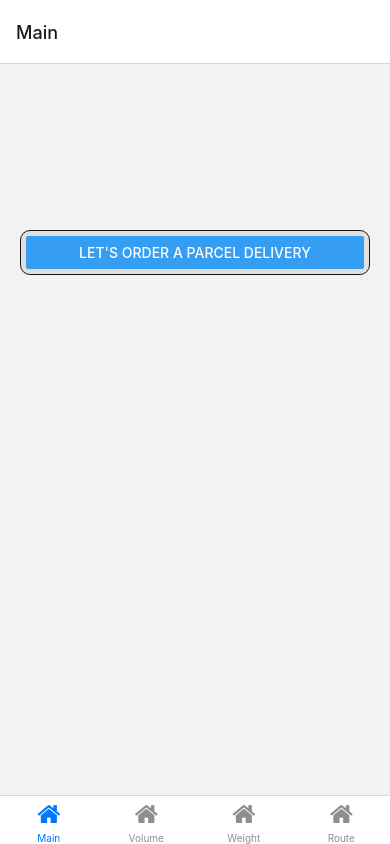
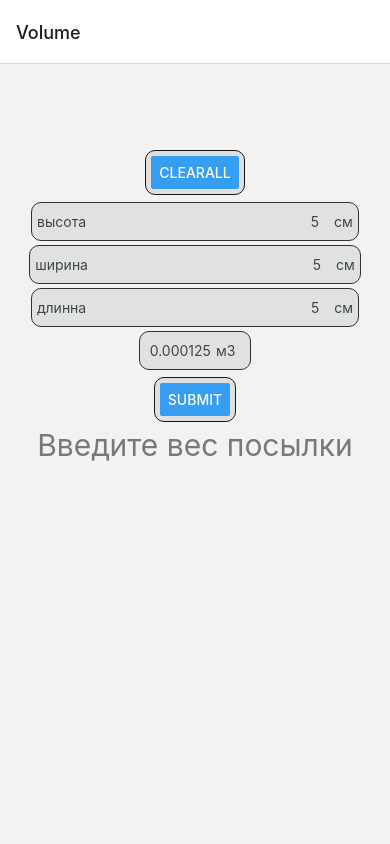
Before and after one commit to AndriyPerets/NovaPoshtaApp, a React Native app: screen / in a window 390 px wide. Built offline with nearby package versions, Linux system fonts and the light colour scheme.

Commit message:
change bottom navigation to stack navigation

```diff
--- a/navigation/MainNavigator.tsx
+++ b/navigation/MainNavigator.tsx
@@ -1,37 +1,20 @@
 import {NavigationContainer} from "@react-navigation/native";
-import {createBottomTabNavigator} from "@react-navigation/bottom-tabs";
-import {FontAwesome} from "@expo/vector-icons";
-import MainScreen from "../screens/MainScreen";
 import VolumeScreen from "../screens/VolumeScreen";
 import WeightScreen from "../screens/WeightScreen";
 import RouteScreen from "../screens/RouteScreen";
+import {createStackNavigator} from "@react-navigation/stack";
+import ResultScreen from "../screens/ResultScreen";
 
 
 export default function Navigation() {
   return (
     <NavigationContainer>
-      <BottomTabNavigator/>
+      <MainStackNavigator/>
     </NavigationContainer>
   )
 }
 
-// const Stack = createStackNavigator();
-//
-//
-// function RootNavigator(){
-//     return(
-//         <Stack.Navigator>
-//             <Stack.Screen
-//                 name="MainScreen"
-//                 component={BottomTabNavigator}
-//                 options={{ headerShown: false}}
-//             />
-//         </Stack.Navigator>
-//     )
-// }
-
-
-export type BottomTabParamList = {
+export type MainStackParamList = {
   Main: undefined;
   Volume: undefined;
   Weight: {
@@ -45,74 +28,32 @@ export type BottomTabParamList = {
     cargoType: string;
     placesAmount: number;
   };
-  Result: undefined;
+  Result: {
+    result: string;
+  };
 };
 
-const BottomTab = createBottomTabNavigator<BottomTabParamList>();
+const MainStack = createStackNavigator<MainStackParamList>();
 
-function BottomTabNavigator() {
+function MainStackNavigator() {
   return (
-    <BottomTab.Navigator initialRouteName="Main">
-      <BottomTab.Screen
-        name="Main"
-        component={MainScreen}
-        options={{
-          tabBarIcon: ({color, size}) =>
-            <FontAwesome
-              name="home"
-              size={size}
-              color={color}
-            />
-        }}
-      />
-      <BottomTab.Screen
+    <MainStack.Navigator initialRouteName="Main">
+      <MainStack.Screen
         name="Volume"
         component={VolumeScreen}
-        options={{
-          tabBarIcon: ({color, size}) =>
-            <FontAwesome
-              name="home"
-              size={size}
-              color={color}
-            />
-        }}
       />
-      <BottomTab.Screen
+      <MainStack.Screen
         name="Weight"
         component={WeightScreen}
-        options={{
-          tabBarIcon: ({color, size}) =>
-            <FontAwesome
-              name="home"
-              size={size}
-              color={color}
-            />
-        }}
       />
-      <BottomTab.Screen
+      <MainStack.Screen
         name="Route"
         component={RouteScreen}
-        options={{
-          tabBarIcon: ({color, size}) =>
-            <FontAwesome
-              name="home"
-              size={size}
-              color={color}
-            />
-        }}
       />
-      {/*<BottomTab.Screen*/}
-      {/*    name="Result"*/}
-      {/*    component={ResultScreen}*/}
-      {/*    options={{*/}
-      {/*        tabBarIcon:({color, size})=>*/}
-      {/*            <FontAwesome*/}
-      {/*                name="home"*/}
-      {/*                size={size}*/}
-      {/*                color={color}*/}
-      {/*            />*/}
-      {/*    }}*/}
-      {/*/>*/}
-    </BottomTab.Navigator>
+      <MainStack.Screen
+          name="Result"
+          component={ResultScreen}
+      />
+    </MainStack.Navigator>
   )
 }
--- a/package.json
+++ b/package.json
@@ -22,6 +22,7 @@
     "react-dom": "18.2.0",
     "react-native": "0.71.3",
     "react-native-maps": "^1.4.0",
+    "react-native-paper": "^5.4.1",
     "react-native-web": "~0.18.10",
     "react-query": "^3.39.3"
   },
--- a/screens/MainScreen.tsx
+++ /dev/null
@@ -1,50 +0,0 @@
-import {Button, StyleSheet, View} from "react-native";
-import {BottomTabScreenProps} from "@react-navigation/bottom-tabs";
-import {BottomTabParamList} from "../navigation/MainNavigator";
-
-type Props = BottomTabScreenProps<BottomTabParamList, 'Main'>;
-
-export default function MainScreen({navigation}: Props) {
-  return (
-    <View style={styles.container}>
-      <View style={styles.button}>
-        <Button
-          title="Let's order a parcel delivery"
-          onPress={() => navigation.navigate("Volume")}
-        />
-      </View>
-    </View>
-  )
-}
-const styles = StyleSheet.create({
-  container: {
-    flex: 1,
-    marginTop: -400,
-    alignItems: 'center',
-    justifyContent: 'center',
-  },
-  button: {
-    marginTop: 50,
-    width: 350,
-    backgroundColor: '#ddd',
-    padding: 5,
-    borderRadius: 10,
-    margin: 5,
-    borderWidth: 1,
-    opacity: 0.9,
-  },
-});
-// button: {
-//     marginTop:600,
-//     justifyContent:"center",
-//     alignItems:"center",
-//     marginTop:-100,
-//     width:350,
-//     backgroundColor: '#ddd',
-//     color: '#FFFFFF',
-//     padding: 5,
-//     borderRadius: 10,
-//     margin: 5,
-//     borderWidth: 1,
-//     opacity: 0.9,
-// },
--- a/screens/ResultScreen.tsx
+++ b/screens/ResultScreen.tsx
@@ -1,16 +1,16 @@
 import {StyleSheet, View, Text, Button} from "react-native";
 import React from "react";
+import {BottomTabScreenProps} from "@react-navigation/bottom-tabs";
+import {MainStackParamList} from "../navigation/MainNavigator";
 
-export default function ResultScreen({route, navigation}: any) {
+type Props = BottomTabScreenProps<MainStackParamList, 'Result'>;
+
+export default function ResultScreen({route, navigation}: Props) {
   const {result} = route.params;
 
   return (
     <View style={styles.container}>
       <Text style={styles.result}>{result}</Text>
-      <Button
-        title="Back to Route"
-        onPress={() => navigation.navigate('Route')}
-      />
     </View>
   );
 }
--- a/screens/RouteScreen.tsx
+++ b/screens/RouteScreen.tsx
@@ -2,9 +2,9 @@ import {Alert, Button, StyleSheet, Text, TextInput, View} from 'react-native';
 import React, {useEffect, useState} from "react";
 import axios from 'axios';
 import {BottomTabScreenProps} from "@react-navigation/bottom-tabs";
-import {BottomTabParamList} from "../navigation/MainNavigator";
+import {MainStackParamList} from "../navigation/MainNavigator";
 
-type Props = BottomTabScreenProps<BottomTabParamList, 'Route'>;
+type Props = BottomTabScreenProps<MainStackParamList, 'Route'>;
 
 export default function RouteScreen({route}: Props) {
   const [citySenderRef, setCitySenderRef] = useState<string>("");
--- a/screens/VolumeScreen.tsx
+++ b/screens/VolumeScreen.tsx
@@ -1,9 +1,9 @@
 import {useState} from "react";
 import {TextInput, View, StyleSheet, Text, Button} from "react-native";
 import {BottomTabScreenProps} from "@react-navigation/bottom-tabs";
-import {BottomTabParamList} from "../navigation/MainNavigator";
+import {MainStackParamList} from "../navigation/MainNavigator";
 
-type Props = BottomTabScreenProps<BottomTabParamList, 'Volume'>;
+type Props = BottomTabScreenProps<MainStackParamList, 'Volume'>;
 
 export default function VolumeScreen({navigation}: Props) {
   const [height, setHeight] = useState<string>("5");
--- a/screens/WeightScreen.tsx
+++ b/screens/WeightScreen.tsx
@@ -2,9 +2,9 @@ import {useState} from "react";
 import {TextInput, View, StyleSheet, Text, Button} from "react-native";
 import RouteScreen from "../screens/RouteScreen";
 import {BottomTabScreenProps} from "@react-navigation/bottom-tabs";
-import {BottomTabParamList} from "../navigation/MainNavigator";
+import {MainStackParamList} from "../navigation/MainNavigator";
 
-type Props = BottomTabScreenProps<BottomTabParamList, 'Weight'>;
+type Props = BottomTabScreenProps<MainStackParamList, 'Weight'>;
 
 export default function WeightScreen({navigation}: Props) {
   const [weight, setWeight] = useState("0.1");
```
Also changed, not shown: 1 other file (tests, documents, lock files or other folders).
